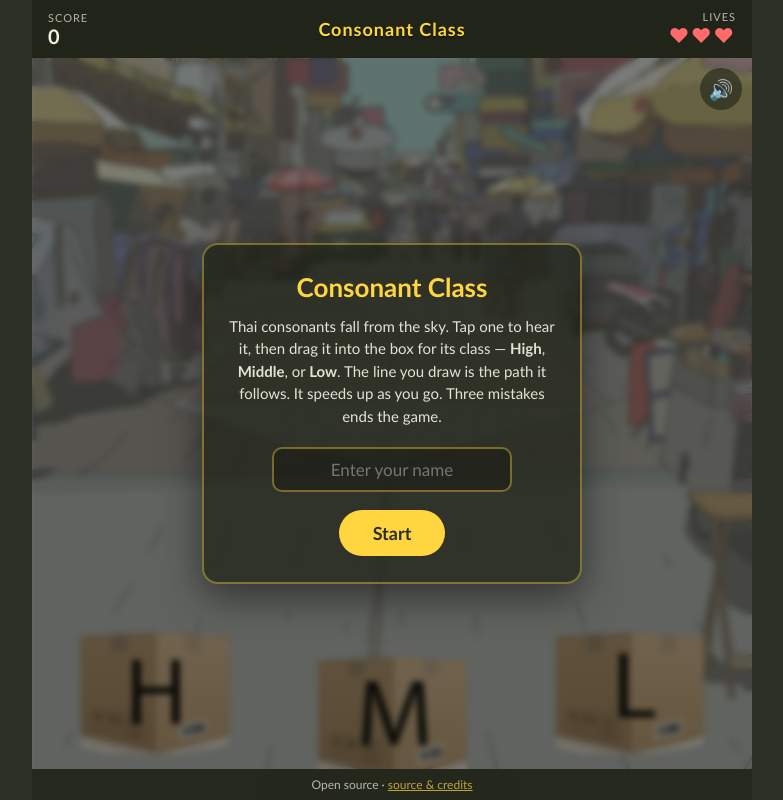
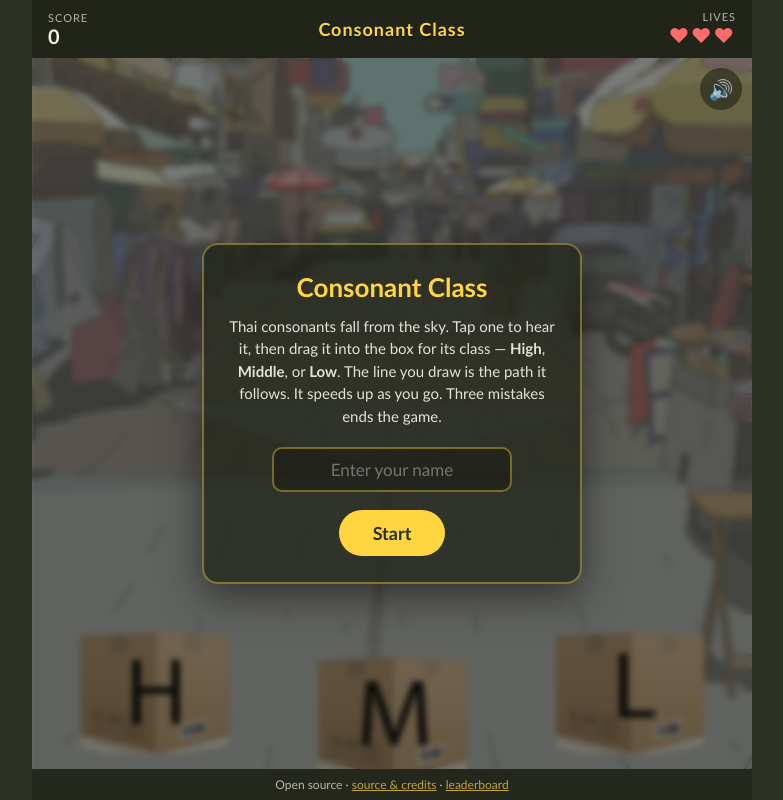
Before and after one commit to snowkidind/into-the-box, a plain HTML site: page index.html in a window 1280 px wide. Shown: the whole page, without its empty margins (248-1031 px from the left). Drawn offline with Linux system fonts and the light colour scheme.

Commit message:
Add verified consonant-class table to README; add leaderboard link in footer
Cross-checked all 44 consonant class assignments against authoritative
sources and documented the table in the README. Added a leaderboard link
next to the source link in the game footer.

Co-Authored-By: Claude Opus 4.8 <noreply@anthropic.com>
Claude-Session: https://claude.ai/code/session_01EJznqf51BETpqNbx25d3kQ

```diff
--- a/index.html
+++ b/index.html
@@ -37,7 +37,7 @@
     </div>
 
     <footer id="foot">
-      Open source · <a href="https://github.com/snowkidind/into-the-box" id="repo-link" target="_blank" rel="noopener">source &amp; credits</a>
+      Open source · <a href="https://github.com/snowkidind/into-the-box" id="repo-link" target="_blank" rel="noopener">source &amp; credits</a> · <a href="https://into-the-box-stats.snowsignals.workers.dev/stats" id="leaderboard-link" target="_blank" rel="noopener">leaderboard</a>
     </footer>
   </div>
 
```
Also changed, not shown: 1 other file.
